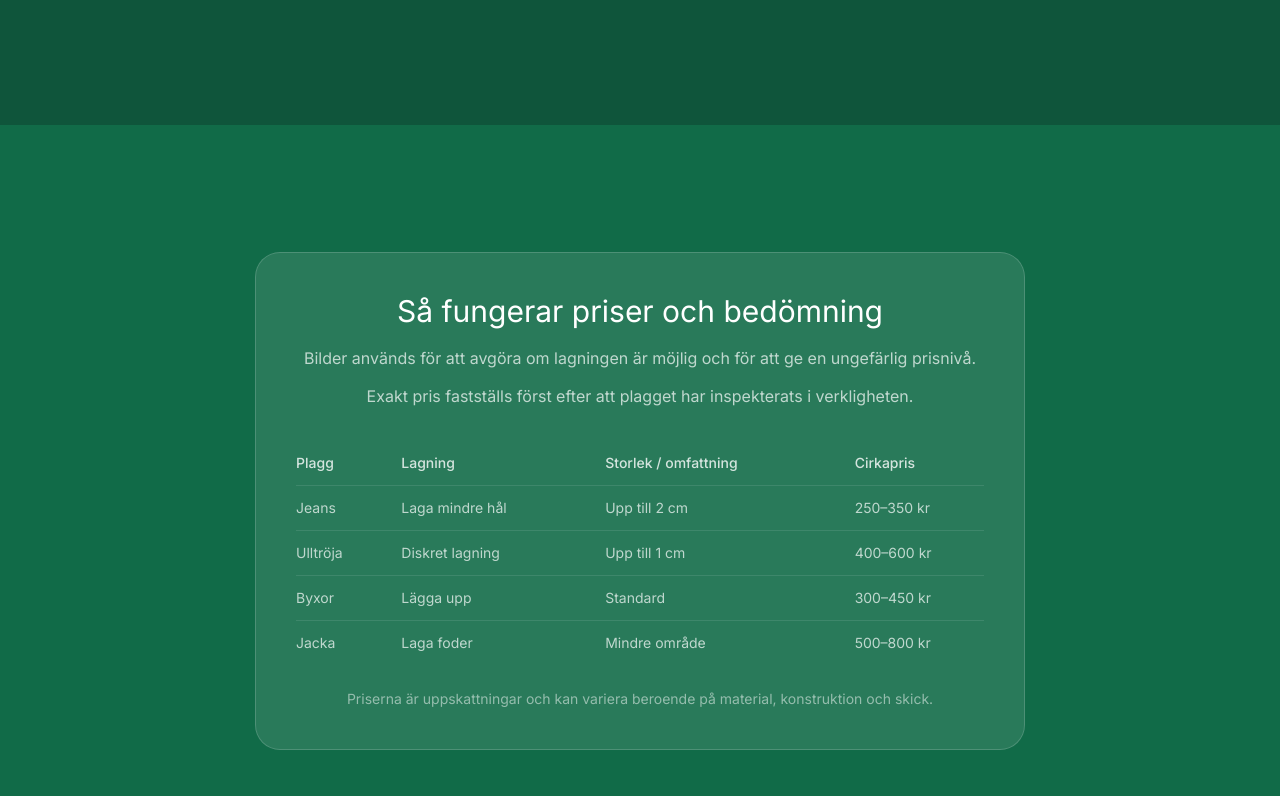
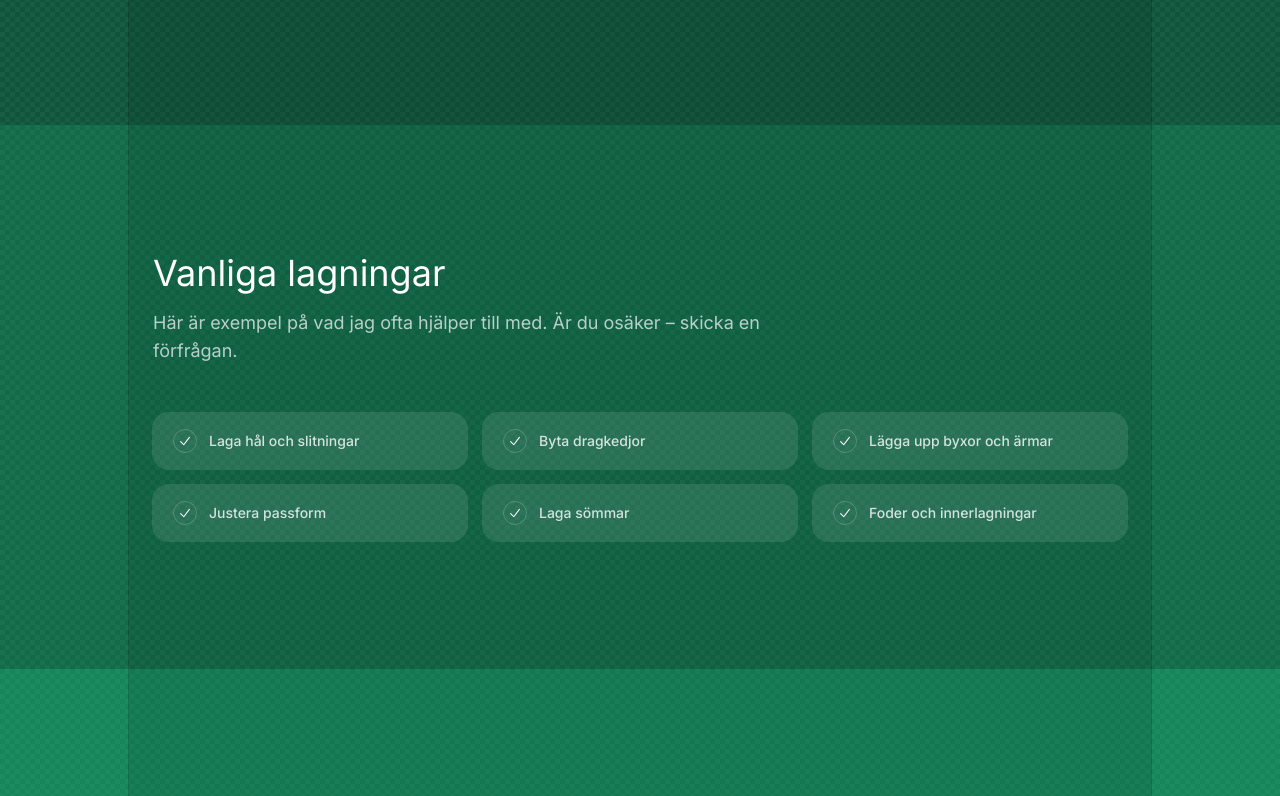
Before and after one commit to matthew-holman/sew_zarah, a Next.js app: page / in a window 1280 px wide. Shown: the part 1184-1980 px from the top of the page. Built offline with nearby package versions, Linux system fonts and the light colour scheme.

Commit message:
Add services and styling

```diff
--- a/app/page.tsx
+++ b/app/page.tsx
@@ -1,5 +1,6 @@
 import HeroSection from "@/components/HeroSection";
 import ProcessOverview from "@/components/ProcessOverview";
+import Services from "@/components/Services";
 import ExpectationSetting from "@/components/ExpectationSetting";
 import WhyRepair from "@/components/WhyRepair";
 import AboutMe from "@/components/AboutMe";
@@ -24,10 +25,19 @@ export default function HomePage() {
         <ProcessOverview />
       </Section>
 
-      {/* 3. Expectation setting */}
+      {/* 3. Services */}
+      <Section
+        id="services"
+        className="bg-jade-700 scroll-mt-24"
+        spacing="loose"
+      >
+        <Services />
+      </Section>
+
+      {/* 4. Expectation setting */}
       <Section
         id="pricing"
-        className="bg-jade-700 scroll-mt-24"
+        className="bg-jade-600 scroll-mt-24"
         spacing="loose"
       >
         <ExpectationSetting />
@@ -36,7 +46,7 @@ export default function HomePage() {
       {/* 4. Why repair instead of buying new */}
       <Section
         id="why-repair"
-        className="bg-jade-600 scroll-mt-24"
+        className="bg-jade-500 scroll-mt-24"
         spacing="loose"
       >
         <WhyRepair />
@@ -45,7 +55,7 @@ export default function HomePage() {
       {/* 5. About me */}
       <Section
         id="about-me"
-        className="bg-jade-500 scroll-mt-24"
+        className="bg-jade-600 scroll-mt-24"
         spacing="loose"
       >
         <AboutMe />
@@ -54,14 +64,18 @@ export default function HomePage() {
       {/* 6. Contact & photo submission (primary CTA) */}
       <Section
         id="contact"
-        className="bg-jade-600 scroll-mt-24"
+        className="bg-jade-700 scroll-mt-24"
         spacing="loose"
       >
         <ContactAndPhotoSubmission />
       </Section>
 
       {/* 7. Footer */}
-      <Section className="bg-jade-700 scroll-mt-24" spacing="loose">
+      <Section
+        className="bg-jade-800 scroll-mt-24"
+        spacing="loose"
+        pattern={false}
+      >
         <Footer />
       </Section>
     </main>
--- a/components/Footer.tsx
+++ b/components/Footer.tsx
@@ -5,13 +5,13 @@ export default function Footer() {
         <div>
           <p className="text-sm font-semibold text-white">Sew Zarah</p>
           <p className="mt-2 text-sm text-white/60">
-                        Clothing repairs and alterations.
+            Klädreparation & ändringar
           </p>
         </div>
 
         <div className="flex gap-6 text-sm text-white/60">
           <a className="hover:text-white" href="#how-it-works">
-                        How it works
+            Så fungerar det
           </a>
           <a className="hover:text-white" href="#contact">
             Get in touch
--- a/components/Section.tsx
+++ b/components/Section.tsx
@@ -7,10 +7,11 @@ type SectionProps = {
   className?: string;
   id?: string;
   spacing?: SectionSpacing;
+  pattern?: boolean;
 };
 
 const spacingClassNameByVariant: Record<SectionSpacing, string> = {
-    tight: "py-10 md:py-14",
+  tight: "py-2 md:py-14",
   default: "py-16 md:py-24",
   loose: "py-20 md:py-32",
 };
@@ -19,12 +20,23 @@ export default function Section({
   children,
   className = "",
   id,
-                                    spacing = "default",
+  spacing = "tight",
+  pattern = true,
 }: SectionProps) {
   return (
-        <section id={id} className={className}>
+    <section id={id} className={`relative overflow-hidden ${className}`}>
+      {pattern && (
         <div
-                className={`mx-auto w-full max-w-5xl px-6 ${spacingClassNameByVariant[spacing]}`}
+          className="absolute inset-0 pointer-events-none"
+          style={{
+            backgroundImage:
+              "repeating-conic-gradient(rgba(255, 255, 255, 0.04) 0% 25%, transparent 0% 50%)",
+            backgroundSize: "10px 10px",
+          }}
+        />
+      )}
+      <div
+        className={`relative mx-auto w-full max-w-5xl px-6 border-x border-black/10 bg-black/10 ${spacingClassNameByVariant[spacing]}`}
       >
         {children}
       </div>
--- /dev/null
+++ b/components/Services.tsx
@@ -0,0 +1,38 @@
+import { services } from "@/content";
+
+export default function Services() {
+  return (
+    <div>
+      <div className="max-w-2xl">
+        <h2 className="text-3xl text-white md:text-4xl">{services.heading}</h2>
+        <p className="mt-4 text-lg text-white/70">{services.intro}</p>
+      </div>
+
+      <ul className="mt-12 grid gap-4 md:grid-cols-2 lg:grid-cols-3">
+        {services.items.map((item) => (
+          <li
+            key={item}
+            className="flex items-center gap-3 rounded-2xl bg-white/10 px-5 py-4 ring-1 ring-white/10"
+          >
+            <span className="inline-flex h-6 w-6 shrink-0 items-center justify-center rounded-full border border-white/20 text-white">
+              <svg
+                xmlns="http://www.w3.org/2000/svg"
+                viewBox="0 0 20 20"
+                fill="currentColor"
+                className="h-3.5 w-3.5"
+                aria-hidden="true"
+              >
+                <path
+                  fillRule="evenodd"
+                  d="M16.704 4.153a.75.75 0 0 1 .143 1.052l-8 10.5a.75.75 0 0 1-1.127.075l-4.5-4.5a.75.75 0 0 1 1.06-1.06l3.894 3.893 7.48-9.817a.75.75 0 0 1 1.05-.143Z"
+                  clipRule="evenodd"
+                />
+              </svg>
+            </span>
+            <span className="text-sm font-medium text-white/80">{item}</span>
+          </li>
+        ))}
+      </ul>
+    </div>
+  );
+}
--- a/content.ts
+++ b/content.ts
@@ -31,6 +31,21 @@ export const process = {
       description:
         "Slutpris bekräftas efter att jag sett plagget. Därefter utförs lagningen noggrant och hållbart.",
     },
+  ],
+};
+
+// ── Services (Services) ───────────────────────────────────────────────────────
+export const services = {
+  heading: "Vanliga lagningar",
+  intro:
+    "Här är exempel på vad jag ofta hjälper till med. Är du osäker – skicka en förfrågan.",
+  items: [
+    "Laga hål och slitningar",
+    "Byta dragkedjor",
+    "Lägga upp byxor och ärmar",
+    "Justera passform",
+    "Laga sömmar",
+    "Foder och innerlagningar",
   ],
 };
 
```
Lines whose indentation alone changed are shown as unchanged.
